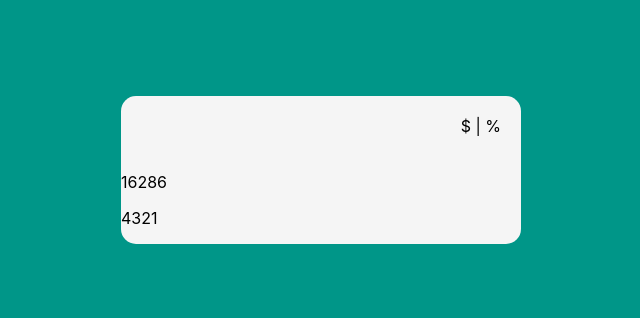
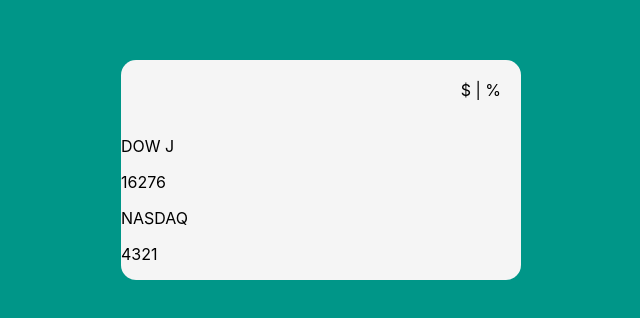
Before and after one commit to davidbarr2/StockTicker, a React (Create React App) app in the folder front-end/: page / in a window 1280 px wide. Shown: the part 230-548 px from the top of the page, without its empty margins (319-959 px from the left). Built offline with nearby package versions, Linux system fonts and the light colour scheme.

Commit message:
passing props to Ticker

```diff
--- a/front-end/src/components/Card.js
+++ b/front-end/src/components/Card.js
@@ -16,11 +16,14 @@
         this.state= initialState
     }
 
-    updateStocks = (update) => {
+    updateStocks = (tick) => {
         let newStocks = {...this.state.stocks}
+        let update= {...tick}
         newStocks[update.symbol] = update
         delete newStocks[update.symbol]['symbol']
-        this.setState({stocks: newStocks}, console.log(this.state))
+        this.setState({stocks: newStocks},
+            // () => console.log(this.state)
+        )
     }
 
     componentDidMount(){
@@ -33,6 +36,10 @@
         });
     }
 
+    componentWillUnmount(){
+       // add code to turn off StockTicker
+    }
+
       render(){
         return (
             <CardDiv>
@@ -40,8 +47,8 @@
                     <UnitsOfChangePicker/>
                 </CardHeaderDiv>
               {
-                   Object.values(this.state.stocks).map((value) => (
-                      <p>{value['end']}</p>
+                   Object.entries(this.state.stocks).map(([key, value], i) => (
+                     <Ticker symbol={key} info={value}></Ticker>
                   ))
               }
             </CardDiv>
--- a/front-end/src/components/Ticker.js
+++ b/front-end/src/components/Ticker.js
@@ -1,14 +1,18 @@
 import React, {useEffect} from 'react'
 import styled from 'styled-components'
 
-function Ticker(symbol,info) {
+class Ticker extends React.Component {
 
-  return (
-    <div>
-        <p>{symbol}</p>
-        <p>{info.end}</p>
-    </div>
-  );
+  render(){
+    return (
+      <div>
+        <p>{this.props.symbol}</p>
+          <p>{this.props.info.end}</p>
+          {/* <p>{info.end}</p> */}
+      </div>
+    );
+  }
+
 }
 
 
```
